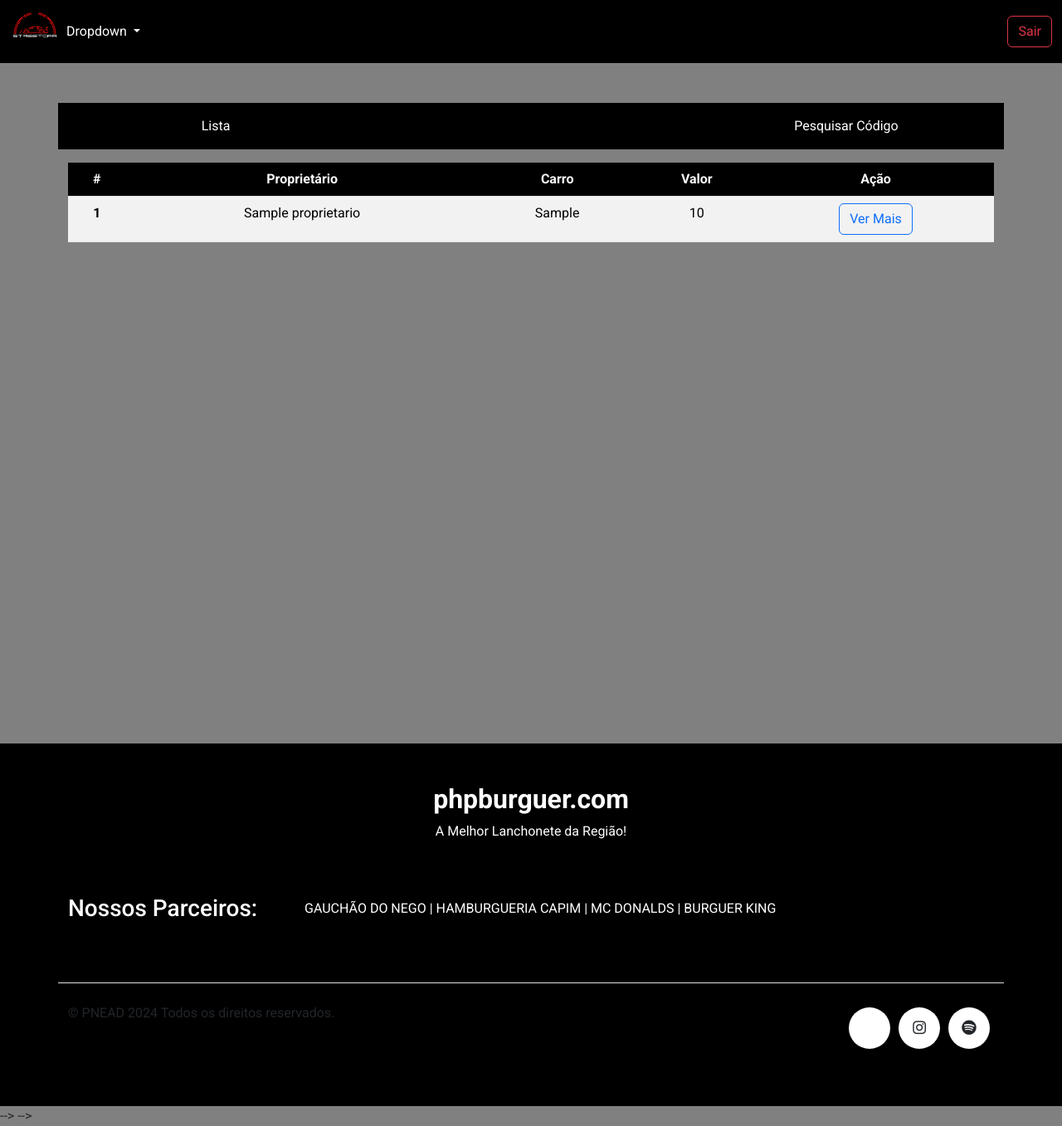
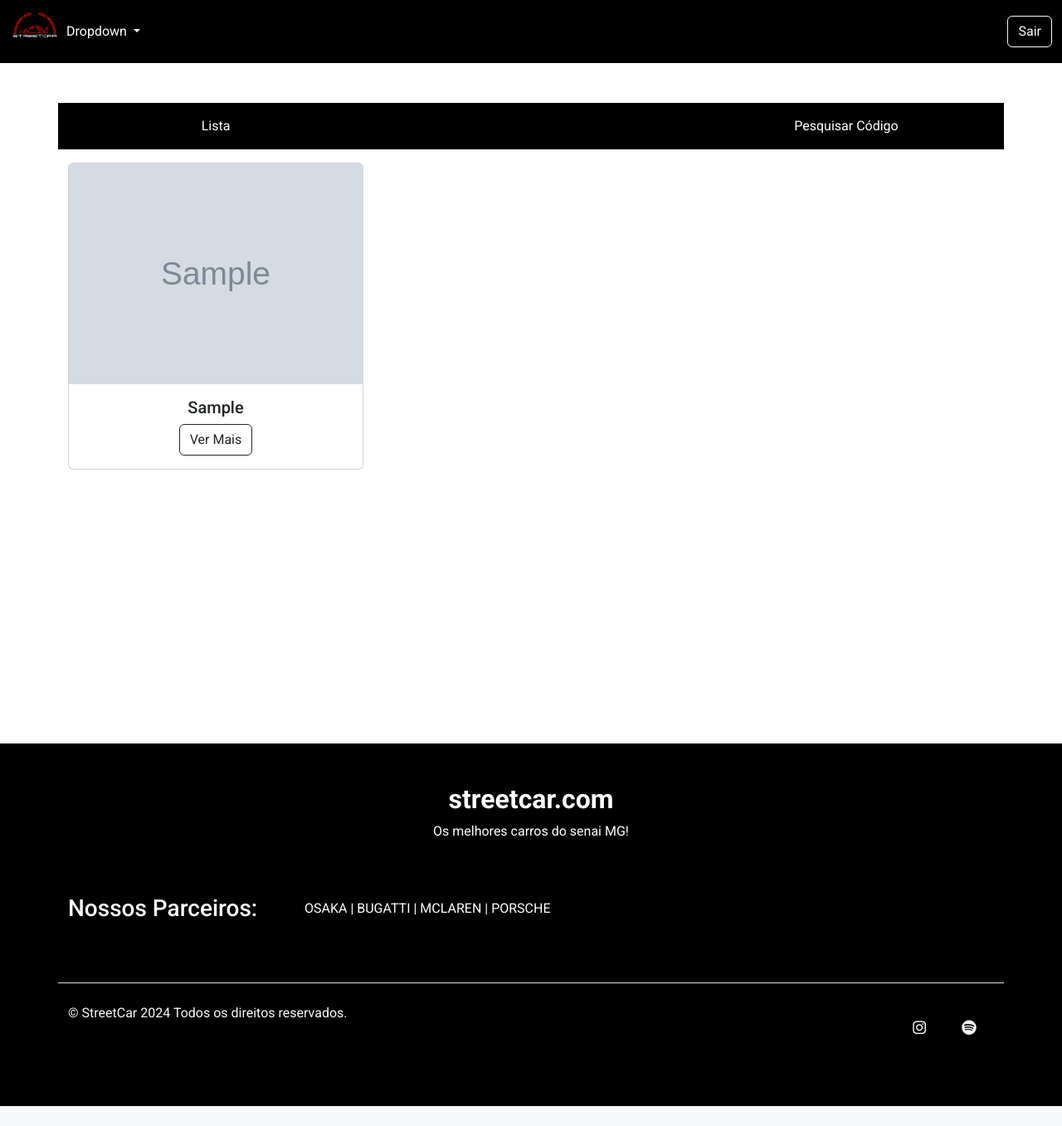
Before and after one commit to MarcoAntonioNobre/carros, a PHP site: page /dashboard.php in a window 1280 px wide. Shown: the whole page at 83% size. After the commit the page ends 1333 px from the top, so only its background shows below. Run offline with PHP 8.4, Linux system fonts and the light colour scheme; tables that the repository leaves empty hold one stand-in row (values such as "Sample post"); grey boxes marked "Sample" are stand-in pictures; some libraries are stand-ins or nearby versions.

Commit message:
att footer

```diff
--- a/carros.php
+++ b/carros.php
@@ -1,4 +1,4 @@
-<table class="table table-striped table-hover">
+<!-- <table class="table table-striped table-hover">
     <thead >
     <tr class="text-center ">
         <th scope="col" class="bg-black text-light legenda">#</th>
@@ -10,8 +10,52 @@
     </thead>
     <tbody>
     <?php
+    // $contar = 1;
+    // $carros = listarTabelaInnerJoin('*', 'carro', 'proprietario', 'idproprietario', 'idproprietario', 'carro', 'ASC');
+
+    // if ($carros !== 'Vazio') {
+
+    //     foreach ($carros as $carro) {
+
+    //         $idcarro = $carro->idcarro;
+    //         $proprietario = $carro->nome;
+    //         $foto = $carro->foto;
+    //         $nomeCarro = $carro->carro;
+    //         $modelo = $carro->modelo;
+    //         $valor = $carro->valor;
+    ?>
+            <tr class="text-center">
+                <th scope="row"><?php // echo $contar
+                                ?></th>
+                <td><?php // echo $proprietario
+                    ?></td>
+                <td><?php // echo $nomeCarro
+                    ?></td>
+                <td><?php // echo $valor
+                    ?></td>
+                <td><button class="btn btn-outline-primary">Ver Mais</button></td>
+            </tr>
+
+            <?php
+            //         ++$contar;
+            //     }
+            // } else {
+            ?>
+        <div style="display: flex;justify-content: center;align-items: center; min-height: 95vh !important;">
+            <h1>Página Vazia, Retorne. </h1><sup>Error 404</sup>
+            <img src="./img/vazio.gif" alt="ERROR 404">
+        </div>
+        <?php
+        // }
+
+        ?>
+
+    </tbody>
+</table> -->
+<div class="row">
+    <?php
     $contar = 1;
-    $carros = listarTabelaInnerJoin('*', 'carro', 'proprietario', 'idcarro', 'idproprietario', 'carro', 'ASC');
+    $carros = listarTabelaInnerJoin('*', 'carro', 'proprietario', 'idproprietario', 'idproprietario', 'carro', 'ASC');
 
     if ($carros !== 'Vazio') {
 
@@ -23,16 +67,25 @@
             $nomeCarro = $carro->carro;
             $modelo = $carro->modelo;
             $valor = $carro->valor;
-            ?>
-            <tr class="text-center">
-                <th scope="row"><?php echo $contar ?></th>
-                <td><?php echo $proprietario ?></td>
-                <td><?php echo $nomeCarro ?></td>
-                <td><?php echo $valor ?></td>
-                <td><button class="btn btn-outline-primary">Ver Mais</button></td>
-            </tr>
 
-            <?php
+    ?>
+
+            <div class="col-sm-4">
+                <div class="card">
+
+                    <img src="./img/<?php
+                    echo $foto;
+
+                    ?>" class="card-img-top" alt="...">
+                    <div class="card-body text-center">
+                        <h5 class="card-title"><?php echo $nomeCarro ?></h5>
+                        <a href="#" class="btn btn-outline-dark">Ver Mais</a>
+                    </div>
+                </div>
+            </div>
+
+
+        <?php
             ++$contar;
         }
     } else {
@@ -41,10 +94,8 @@
             <h1>Página Vazia, Retorne. </h1><sup>Error 404</sup>
             <img src="./img/vazio.gif" alt="ERROR 404">
         </div>
-        <?php
+    <?php
     }
 
     ?>
-
-    </tbody>
-</table>
+</div>
--- a/css/style.css
+++ b/css/style.css
@@ -12,7 +12,7 @@ body {
 }
 
 .fundo {
-    background-color: gray;
+    background-color: rgb(255, 255, 255);
 }
 
 #page-container {
@@ -83,7 +83,8 @@ td strong .a:hover {
 
 .wrapper .icon {
     position: relative;
-    background: #ffffff;
+    background: #000000;
+
     border-radius: 50%;
     padding: 15px;
     margin: 5px;
@@ -170,6 +171,6 @@ td strong .a:hover {
 .wrapper .youtube:hover,
 .wrapper .youtube:hover .tooltip,
 .wrapper .youtube:hover .tooltip::before {
-    background: #cd201f;
+    background: #00c010;
     color: #ffffff;
 }
--- a/dashboard.php
+++ b/dashboard.php
@@ -50,7 +50,7 @@ include_once("func/funcoes.php");
                             </ul>
                         </li>
                     </ul>
-                    <a href="./index.php" class="btn btn-outline-danger" type="submit">Sair</a>
+                    <a href="./index.php" class="btn btn-outline-light" type="submit">Sair</a>
                 </div>
             </div>
         </nav>
@@ -75,9 +75,9 @@ include_once("func/funcoes.php");
                     <div class="card card-body bg-black p-5">
                         <div class="position-absolute top-50 start-50 translate-middle">
                             <form class="d-flex" role="search">
-                                <input class="form-control me-2 " type="search" placeholder="Digite o código"
+                                <input class="form-control me-2 " width="75%" type="search" placeholder="Digite o código"
                                        aria-label="Buscar carro">
-                                <button class="btn btn-outline-danger" type="submit">Buscar</button>
+                                <button class="btn btn-outline-light" type="submit">Buscar</button>
                             </form>
                         </div>
                     </div>
--- a/footer.php
+++ b/footer.php
@@ -16,8 +16,8 @@
                             <div class="row ">
                                 <div class="col-md-12 col-lg-12 mb-md-0 mb-4 corpadrao ">
                                     <h2 class="footer-heading"><a href="#"
-                                                                  class="logo"><strong>phpburguer.com</strong></a></h2>
-                                    <p class="corpadrao">A Melhor Lanchonete da Região!</p>
+                                                                  class="logo"><strong>streetcar.com</strong></a></h2>
+                                    <p class="corpadrao">Os melhores carros do senai MG!</p>
                                 </div>
                             </div>
                         </div>
@@ -30,19 +30,19 @@
                                     <h3 class="mb-0">Nossos Parceiros:</h3>
                                 </div>
                                 <div class="col-md-9">
-                                    <p class="partner-name mb-0 corpadrao">
-                                        <a href="#"><span class="ion-logo-ionic mr-2"></span>GAUCHÃO DO NEGO |</a>
-                                        <a href="#"><span class="ion-logo-ionic mr-2"></span>HAMBURGUERIA CAPIM |</a>
-                                        <a href="#"><span class="ion-logo-ionic mr-2"></span>MC DONALDS |</a>
-                                        <a href="#"><span class="ion-logo-ionic mr-2"></span>BURGUER KING</a>
+                                    <p class="partner-name mb-0 corpadrao ">
+                                        <a href="#"><span class="ion-logo-ionic mr-2"></span>OSAKA |</a>
+                                        <a href="#"><span class="ion-logo-ionic mr-2"></span>BUGATTI |</a>
+                                        <a href="#"><span class="ion-logo-ionic mr-2"></span>MCLAREN |</a>
+                                        <a href="#"><span class="ion-logo-ionic mr-2"></span>PORSCHE</a>
                                     </p>
                                 </div>
                             </div>
                         </div>
                     </div>
                     <div class="row mt-5 ">
-                        <div class="d-flex flex-column flex-sm-row justify-content-between py-4 my-4 border-top">
-                            <p>© PNEAD  <script>document.write(new Date().getFullYear());</script>  Todos os direitos reservados.</p>
+                        <div class="d-flex flex-column flex-sm-row justify-content-between py-4 my-4 border-top text-light">
+                            <p>© StreetCar  <script>document.write(new Date().getFullYear());</script>  Todos os direitos reservados.</p>
                             <ul class="list-unstyled wrapper ">
                                 <li class="icon twitter">
                                     <span class="tooltip">Twitter</span>
@@ -72,9 +72,9 @@
 <!--        </a>-->
 <!--    </div>-->
 <!---->
-<!--    <!-- Copyright -->-->
+<!--     Copyright -->
 <!--    <div class="text-center text-white p-3" style="background-color: rgba(0, 0, 0, 0.2);">-->
 <!--        © StreetCar, 2024. Todos os direitos reservados.-->
 <!--    </div>-->
-<!--    <!-- Copyright -->-->
+<!--     Copyright -->
 <!--</footer>-->
```
Also changed, not shown: img/Lamborghini.jpg (added), img/bugatti.jpg (added), img/nissan-gtr-r35.jpg (added).
